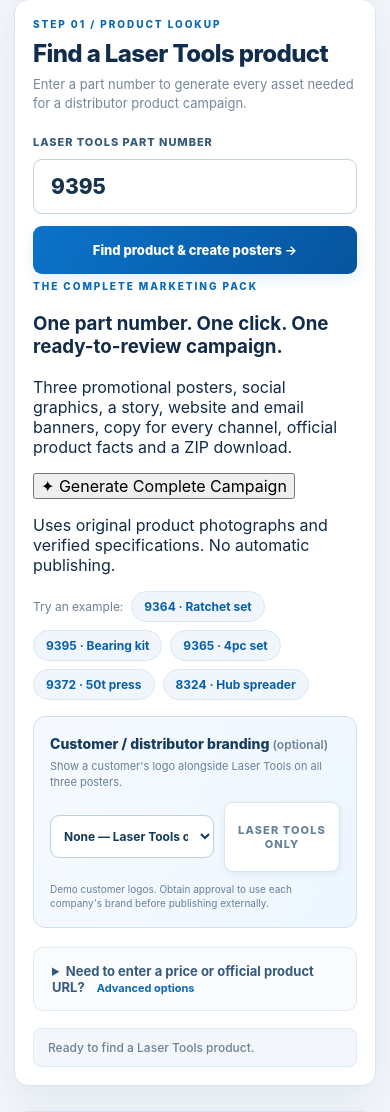
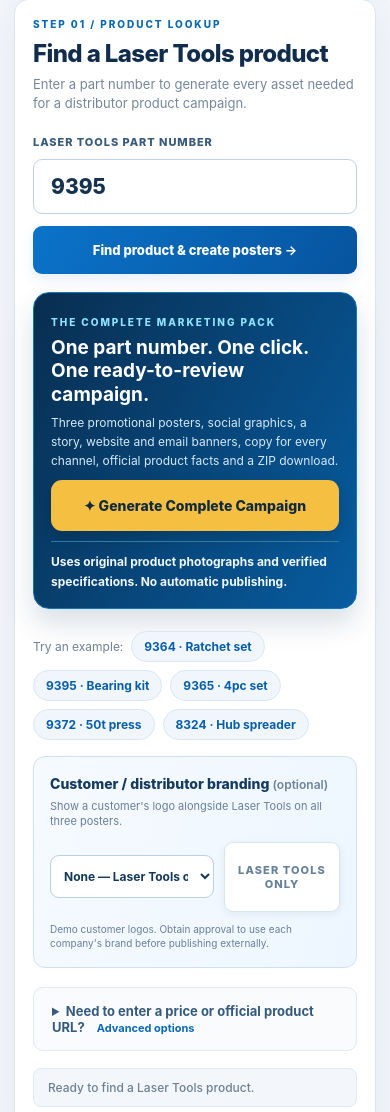
Before and after one commit to bensloftus17-netizen/laser-product-studio, a Flask app: page / in a window 390 px wide. Shown: the part 760-1872 px from the top of the page. Run offline with Flask 3, Linux system fonts and the light colour scheme.

Commit message:
Style responsive one-click campaign hub and asset gallery

```diff
--- a/static/styles.css
+++ b/static/styles.css
@@ -413,3 +413,59 @@ footer{border-top:1px solid #dce7f0;padding:19px 0 30px;color:#778ba0;font-size:
  .ai-copy-design-tabs{grid-template-columns:1fr;gap:6px}
  .ai-copy-channels button{flex:1;min-width:40%;padding:9px 6px}
 }
+
+/* One-click distributor campaign hub */
+.campaign-oneclick{margin:18px 0 22px;padding:22px;border-radius:16px;
+ background:linear-gradient(118deg,#082e50,#075ca0);color:#fff;
+ border:1px solid #0d79b6;display:grid;grid-template-columns:minmax(0,1fr) auto;
+ gap:10px 24px;align-items:center;box-shadow:0 15px 28px rgba(5,47,83,.15)}
+.campaign-oneclick h3{font-size:19px;line-height:1.25;margin:6px 0;color:#fff}
+.campaign-oneclick .sectioncap{color:#8fe4ff}
+.campaign-oneclick p{font-size:12px;line-height:1.6;color:#d3e9f8;margin:5px 0 0}
+.campaign-oneclick #campaignStatus{grid-column:1/-1;border-top:1px solid #34799e;
+ padding-top:10px;margin:0;font-weight:650;color:#f0f8ff}
+.campaign-start{border:0;border-radius:11px;background:#f5bf42;color:#102a40;
+ font-size:14px;font-weight:850;padding:17px 21px;cursor:pointer;white-space:normal;
+ max-width:245px;box-shadow:0 7px 16px rgba(0,0,0,.15)}
+.campaign-start:hover{background:#ffd86e}
+.campaign-start:disabled{opacity:.68;cursor:wait}
+.campaign-dashboard{margin:24px 0;padding:24px;border:1px solid #c8deed;
+ background:#fff;border-radius:18px;box-shadow:0 10px 28px rgba(0,40,70,.07)}
+.campaign-dashboard[hidden]{display:none}
+.campaign-results-heading{display:flex;justify-content:space-between;align-items:center;
+ gap:18px;flex-wrap:wrap;margin-bottom:22px}
+.campaign-results-heading h3{font-size:23px;line-height:1.22;margin:7px 0;color:#072d4b}
+.campaign-results-heading p{max-width:650px;margin:0;font-size:13px;color:#577087;line-height:1.55}
+.campaign-download{display:inline-flex;align-items:center;justify-content:center;
+ min-height:42px;border-radius:10px;padding:11px 17px;background:#0674bb;
+ color:#fff;text-decoration:none;font-weight:770}
+.campaign-download:hover{background:#064a84}
+.campaign-dashboard h4{color:#14354c;font-size:18px;margin:24px 0 13px}
+.campaign-angle-cards{display:grid;grid-template-columns:repeat(3,minmax(0,1fr));gap:12px}
+.campaign-angle{min-width:0;padding:15px;background:#f3f9fc;border:1px solid #d4e5ed;border-radius:11px}
+.campaign-angle span{display:block;font-size:10px;font-weight:850;color:#0070ad;letter-spacing:.075em;margin-bottom:8px}
+.campaign-angle b{display:block;color:#143f5e;line-height:1.3;margin-bottom:6px;font-size:14px}
+.campaign-angle p{font-size:12px;line-height:1.55;color:#486b83;overflow-wrap:anywhere}
+.campaign-asset-grid{display:grid;grid-template-columns:repeat(auto-fit,minmax(145px,1fr));gap:12px}
+.campaign-asset{min-width:0;padding:10px;border:1px solid #d5e4ee;border-radius:11px;
+ background:#f8fbfd}
+.campaign-asset a{display:block;background:#eff4f7;border-radius:8px;overflow:hidden}
+.campaign-asset img{display:block;width:100%;height:160px;object-fit:contain}
+.campaign-asset b{display:block;margin:9px 0 3px;color:#123a55;font-size:12px}
+.campaign-asset small{display:block;font-size:10px;color:#55748d;overflow-wrap:anywhere}
+.campaign-copy-grid{display:grid;grid-template-columns:repeat(3,minmax(0,1fr));gap:12px}
+.campaign-copy-card{min-width:0;padding:15px;border:1px solid #d3e5f1;border-radius:12px;background:#f9fcfe}
+.campaign-copy-card h5{color:#0e3d62;font-size:14px;margin:0 0 9px}
+.campaign-copy-card p{color:#365970;font-size:12px;line-height:1.65;white-space:normal;overflow-wrap:anywhere}
+.campaign-copy-buttons{display:flex;flex-wrap:wrap;gap:6px;margin-top:12px}
+.campaign-copy-buttons button{background:#e7f4fc;color:#075b91;border:1px solid #bfddec;
+ border-radius:7px;padding:7px 9px;font-size:11px;font-weight:700;cursor:pointer}
+.campaign-copy-buttons button:hover{background:#d2eafa}
+.campaign-legal{color:#657d8f;border-top:1px solid #e0ebf3;padding-top:13px;
+ margin:20px 0 0;font-size:11px;line-height:1.6}
+@media(max-width:850px){.campaign-copy-grid{grid-template-columns:1fr}
+.campaign-angle-cards{grid-template-columns:1fr 1fr}}
+@media(max-width:560px){.campaign-oneclick{grid-template-columns:1fr;padding:17px}
+.campaign-start{width:100%;max-width:none}.campaign-oneclick #campaignStatus{grid-column:1}
+.campaign-dashboard{padding:15px}.campaign-angle-cards{grid-template-columns:1fr}
+.campaign-asset-grid{grid-template-columns:repeat(2,minmax(0,1fr))}}
```
